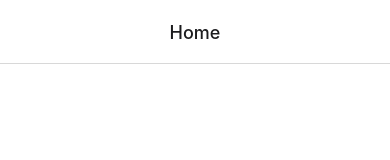
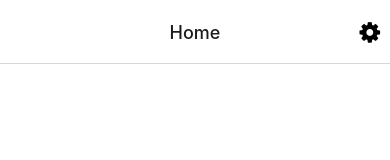
Before and after one commit to chrezalvin/KhanAcademyCopy, a React Native app: screen / in a window 390 px wide. Shown: the top 160 px of the page. Built offline with nearby package versions, Linux system fonts and the light colour scheme.

Commit message:
added theming
added light mode and dark mode

```diff
--- a/App.tsx
+++ b/App.tsx
@@ -2,10 +2,13 @@ import { NavigationContainer } from "@react-navigation/native";
 import { createBottomTabNavigator } from "@react-navigation/bottom-tabs";
 import { FontAwesome } from "@expo/vector-icons";
 
+import { Appearance, View } from "react-native";
+import { darkTheme, lightTheme } from "./styles";
 import navs from "./navs";
 
 export default function App() {
   const Tab = createBottomTabNavigator();
+  const isDarkMode = Appearance.getColorScheme() == "dark";
 
   const navScreens = navs.map((nav) => (
       <Tab.Screen
@@ -18,12 +21,23 @@ export default function App() {
             color={props.color}
           />,
           headerTitleAlign: "center",
+          headerRight: (props) => (
+            <View style={{
+              marginRight: 10
+            }}>
+              <FontAwesome
+                name="gear"
+                size={24}
+                color={props.pressColor}
+              />
+            </View>
+          )
         }}
       />
   ))
 
   return (
-    <NavigationContainer>
+    <NavigationContainer theme={isDarkMode ? darkTheme : lightTheme}>
       <Tab.Navigator>
         {navScreens}
       </Tab.Navigator>
--- a/styles.tsx
+++ b/styles.tsx
@@ -1,4 +1,22 @@
+import { Theme, DefaultTheme } from "@react-navigation/native";
 import { StyleSheet } from "react-native";
+
+export const darkTheme: Theme = {
+    dark: true,
+    colors: {
+    ...DefaultTheme.colors,
+      background: DefaultTheme.colors.text,
+      card: DefaultTheme.colors.text,
+      text: DefaultTheme.colors.background,
+      border: DefaultTheme.colors.background,
+      notification: DefaultTheme.colors.background,
+    },
+}
+
+export const lightTheme: Theme = {
+    dark: false,
+    colors: DefaultTheme.colors,
+}
 
 export const styles = StyleSheet.create({
     container: {
```
